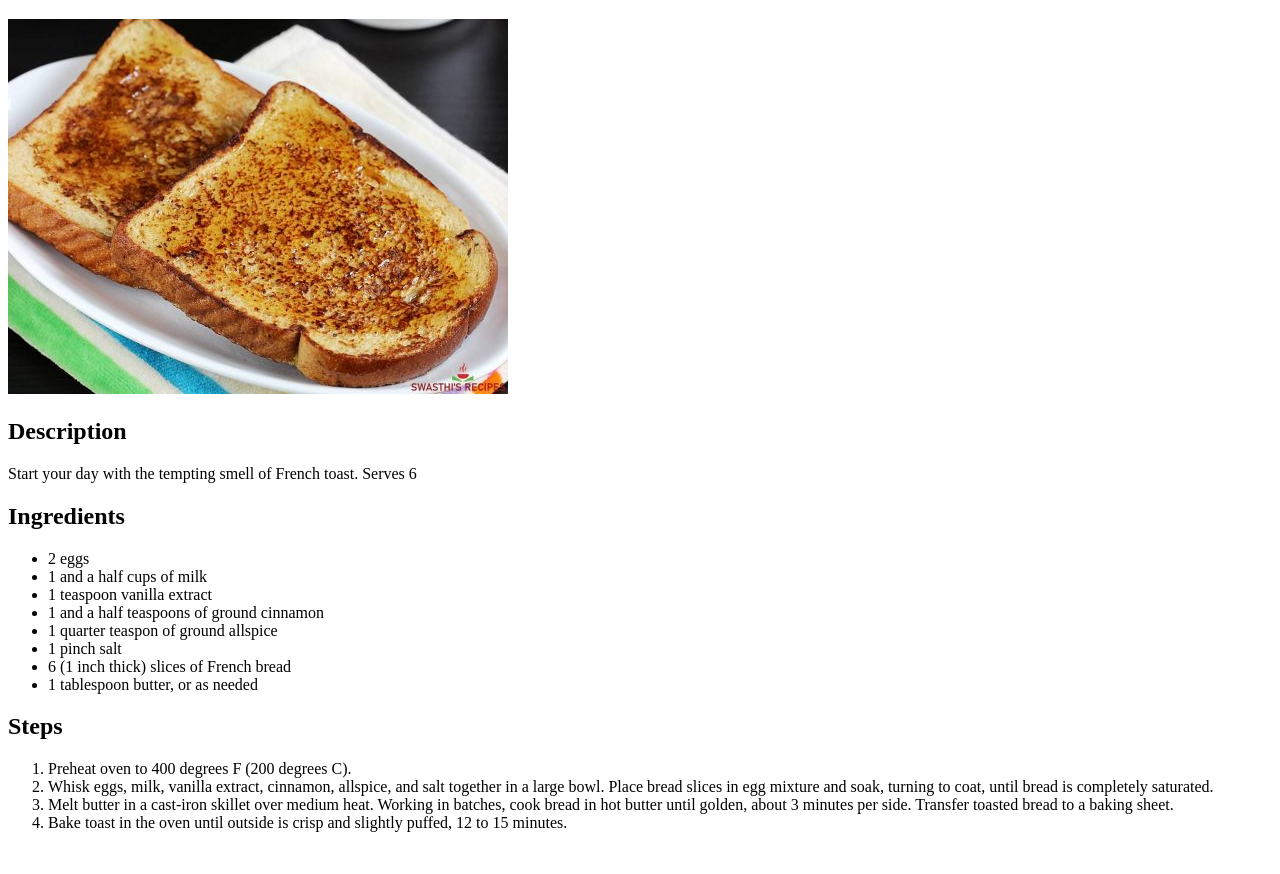
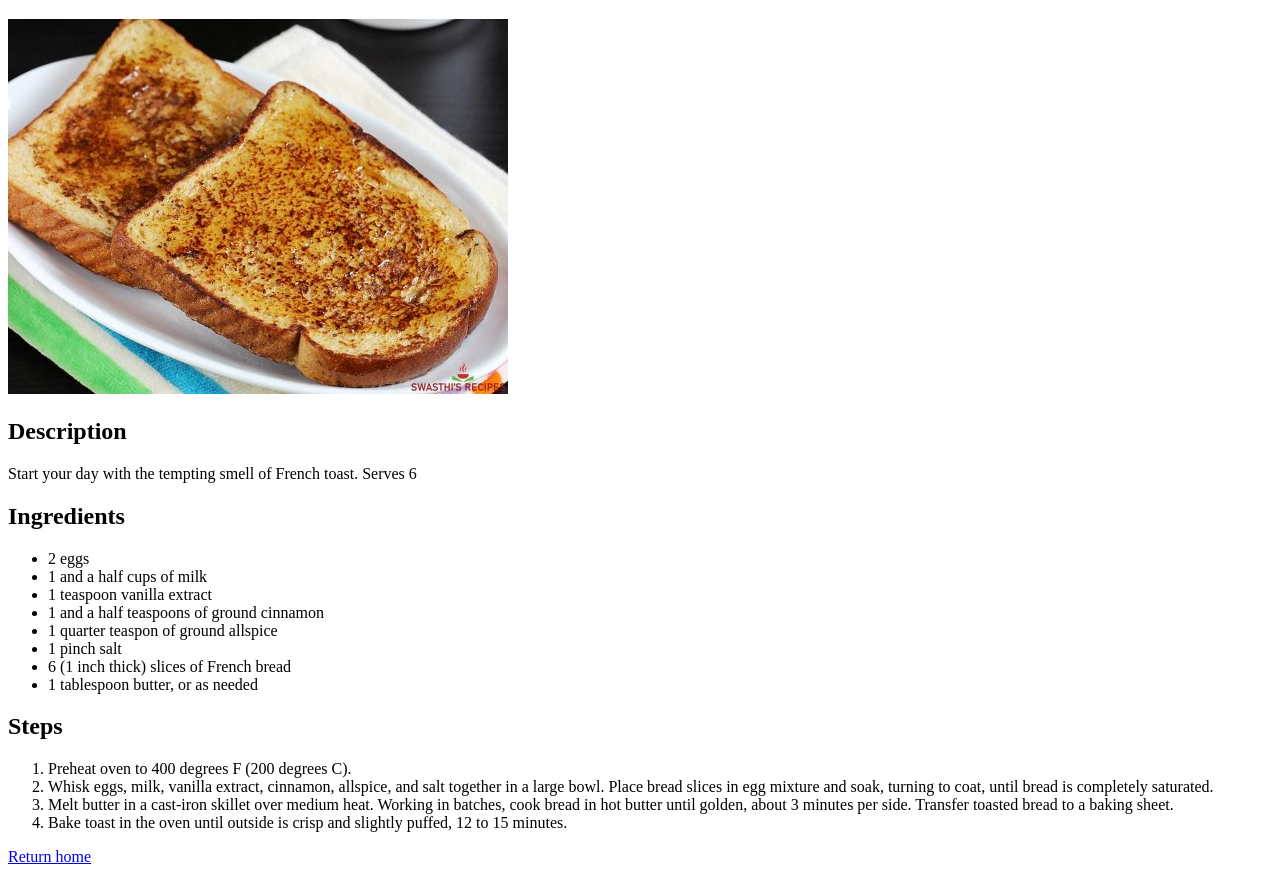
Before and after one commit to Ryked96/odin-recipes, a plain HTML site: page recipes/french-toast.html in a window 1280 px wide. Shown: the part 61-935 px from the top of the page. Before the commit the page ends 909 px from the top, so only its background shows below. Drawn offline with Linux system fonts and the light colour scheme.

Commit message:
Return home link added to recipe pages. Added a link to each recipe page to return to the homepage.

```diff
--- a/recipes/french-toast.html
+++ b/recipes/french-toast.html
@@ -32,5 +32,7 @@
         <li>Melt butter in a cast-iron skillet over medium heat. Working in batches, cook bread in hot butter until golden, about 3 minutes per side. Transfer toasted bread to a baking sheet.</li>
         <li>Bake toast in the oven until outside is crisp and slightly puffed, 12 to 15 minutes.</li>
     </ol>
+
+    <a href="../index.html">Return home</a>
 </body>
 </html>
```
Also changed, not shown: recipes/gingerbread-men.html (+2 -0 lines), recipes/pulled-pork.html (+2 -0 lines).
